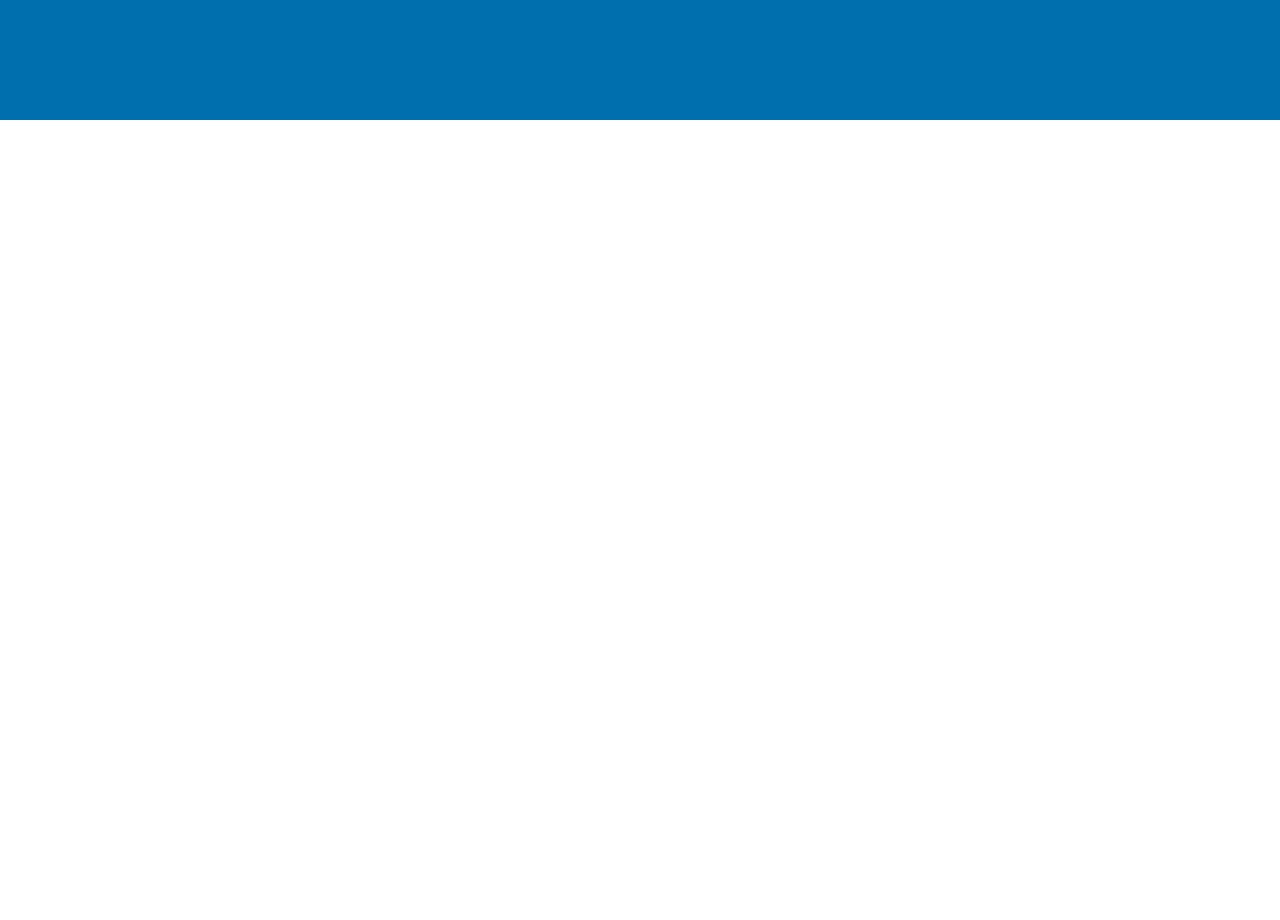
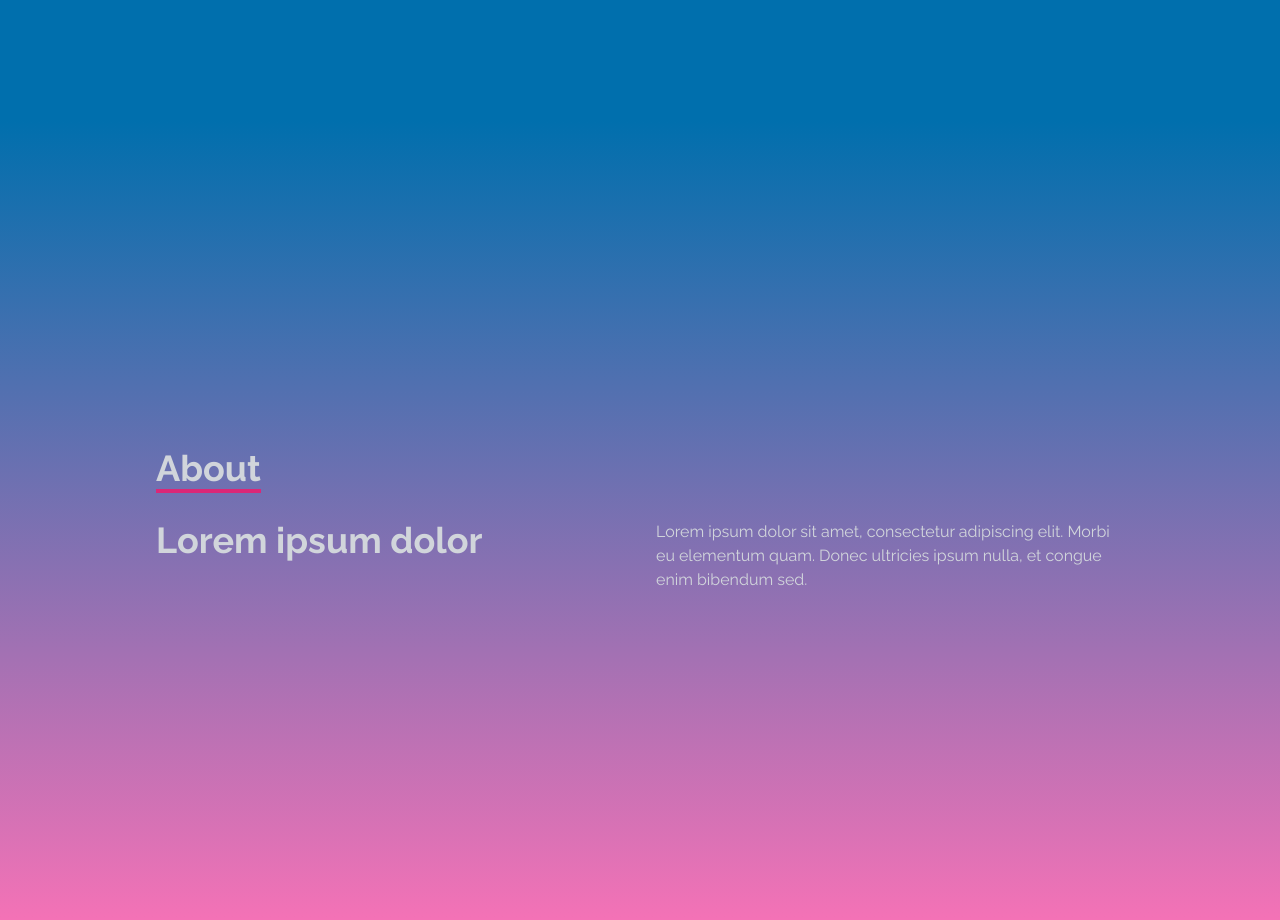
Before and after one commit to Ahabara/Ahabara.github.io, a React (Create React App) app: page / in a window 1280 px wide. Shown: the part 680-1600 px from the top of the page. Before the commit the page ends 800 px from the top, so only its background shows below. Built offline with nearby package versions, Linux system fonts and the light colour scheme.

Commit message:
finished About.jsx

```diff
--- a/src/App.js
+++ b/src/App.js
@@ -1,11 +1,13 @@
 import Navbar from "./components/Navbar";
 import Home from "./components/Home";
+import About from "./components/About";
 
 function App() {
   return (
     <div >
       <Navbar />
         <Home/>
+        <About/>
     </div>
   );
 }
--- /dev/null
+++ b/src/components/About.jsx
@@ -0,0 +1,32 @@
+import React from 'react';
+
+const About = () => {
+    return (
+        <div name='about' className="w-full h-screen bg-gradient-to-b from-[#006fad] to-pink-400 text-gray-300">
+        <div className="flex flex-col justify-center items-center w-full h-full">
+            <div className="max-w-[1000px] w-full grid grid-cols-2 gap-8">
+                <div className="sm:text-left pb-8 pl-4">
+                    <p className="text-4xl font-bold inline border-b-4 border-pink-600">
+                        About
+                    </p>
+                </div>
+                <div></div>
+            </div>
+                <div className="max-w-[1000px] w-full grid sm:grid-cols-2 gap-8 px-4">
+                    <div className="sm:text right text-4xl font-bold">
+                        <p>
+                            Lorem ipsum dolor
+                        </p>
+                    </div>
+                    <div>
+                        <p>
+                            Lorem ipsum dolor sit amet, consectetur adipiscing elit. Morbi eu elementum quam. Donec ultricies ipsum nulla, et congue enim bibendum sed.
+                        </p>
+                    </div>
+                </div>
+            </div>
+        </div>
+    );
+};
+
+export default About;
```
